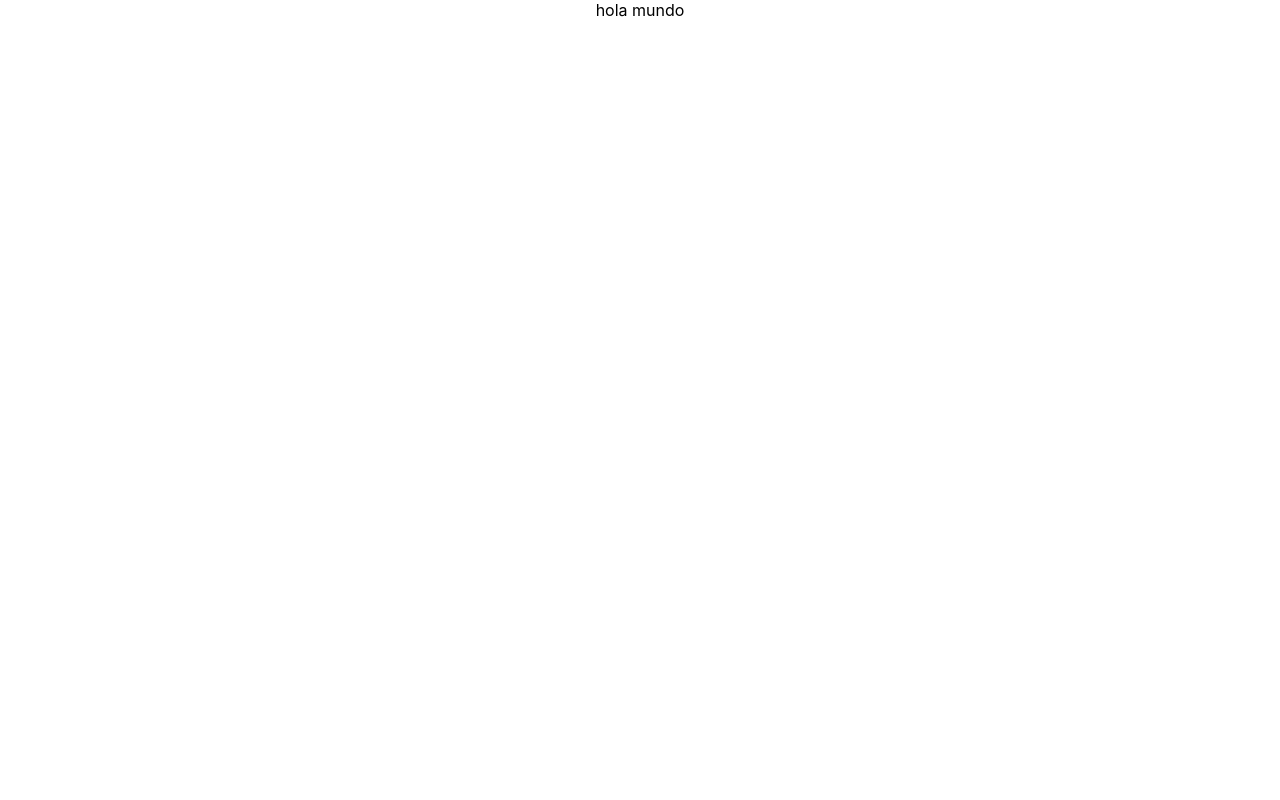
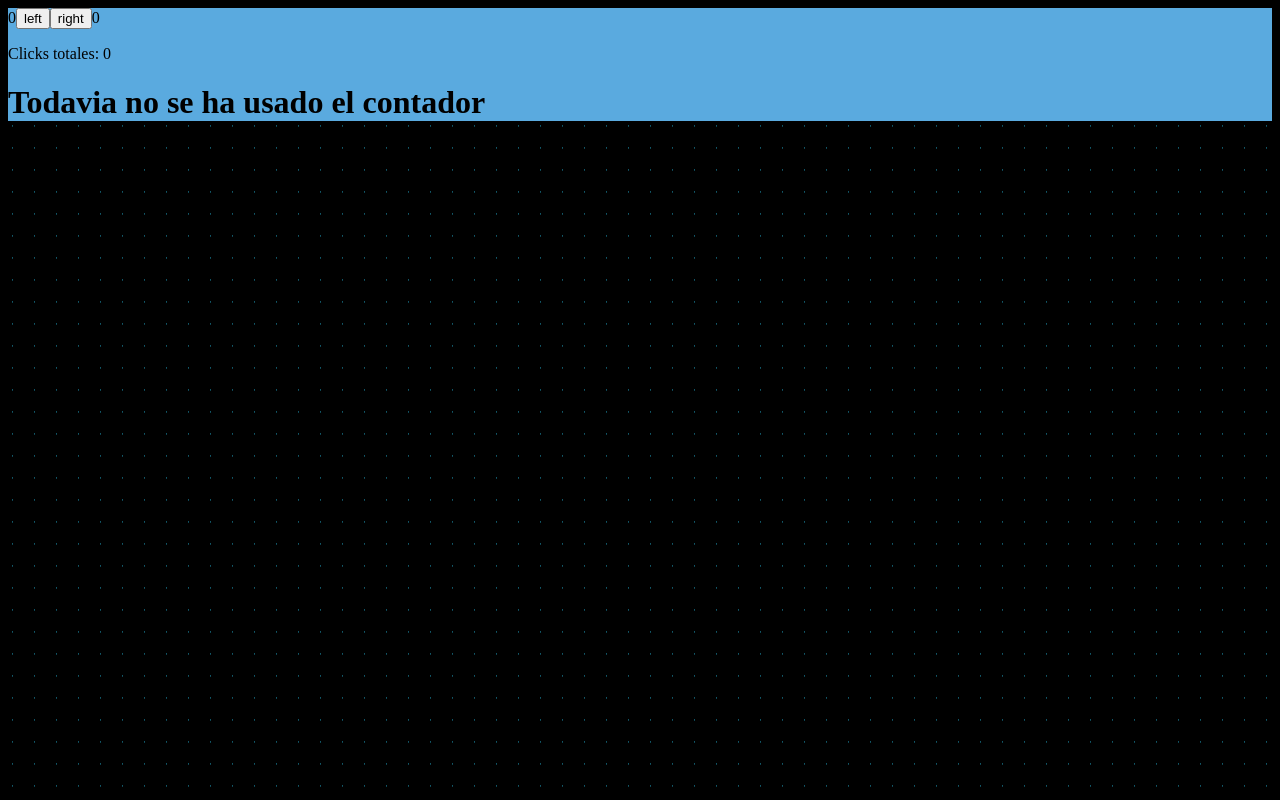
Before and after one commit to diegofernandoalayon/bootcamp_fullstackopen, a React (Create React App) app in the folder part1-react/: page / in a window 1280 px wide. Built offline with nearby package versions, Linux system fonts and the light colour scheme.

Commit message:
components, states, event handlers

```diff
--- a/part1-react/src/App.js
+++ b/part1-react/src/App.js
@@ -1,13 +1,27 @@
+import React from 'react'
 
-import './App.css';
+const Title = ({course}) => <h1>{course}</h1>
+const Paragraph = ({part, exer})=> <p>{part} {exer}</p>
+const App = () => {
+  const course = 'Half Stack application development'
+  const part1 = 'Fundamentals of React'
+  const exercises1 = 10
+  const part2 = 'Using props to pass data'
+  const exercises2 = 7
+  const part3 = 'State of a component'
+  const exercises3 = 14
 
-function App() {
-  const mensaje = 'hola mundo'
   return (
-    <div className="App">
-      {mensaje}
+    <div>
+      <Title course={course}/>
+      <Paragraph part = {part1} exer={exercises1} />
+      <Paragraph part = {part2} exer={exercises2} />
+      <Paragraph part = {part3} exer={exercises3} />
+      <Paragraph part = "Number of exercises" exer={exercises1+exercises2+exercises3} />
+
+      <p>Number of exercises {exercises1 + exercises2 + exercises3}</p>
     </div>
-  );
+  )
 }
 
-export default App;
+export default App
--- /dev/null
+++ b/part1-react/src/estilos.css
@@ -0,0 +1,10 @@
+body{
+    --dot-size: 1px;
+    --dot-space: 22px;
+    background: linear-gradient(
+        90deg, #000 21px, transparent 1% ) 50%, linear-gradient(#000 21px,transparent 1%) 50%, #209bb9;
+    background-size: var(--dot-space) var(--dot-space);
+}
+.cont{
+    background-color: rgb(90, 170, 223);
+}
--- a/part1-react/src/index.js
+++ b/part1-react/src/index.js
@@ -1,17 +1,66 @@
-import React from 'react';
-import ReactDOM from 'react-dom';
-import './index.css';
-import App from './App';
-import reportWebVitals from './reportWebVitals';
+import ReactDOM from 'react-dom'
+import {useState} from 'react'
+import './estilos.css'
 
-ReactDOM.render(
-  <React.StrictMode>
-    <App />
-  </React.StrictMode>,
-  document.getElementById('root')
-);
+const WarningNotUsed = () =>{
+    return <h1>Todavia no se ha usado el contador</h1>
+}
+const ListOfClicks = ({clicks}) =>{
+    return <p>{clicks.join(', ')}</p>
+}
 
-// If you want to start measuring performance in your app, pass a function
-// to log results (for example: reportWebVitals(console.log))
-// or send to an analytics endpoint. Learn more: https://bit.ly/CRA-vitals
-reportWebVitals();
+const App = () => {
+    // const [left, setLeft] = useState(0)
+    // const [right, setRight] = useState(0)
+
+    // const [counters, setCounters] = useState({
+    //     left: 0,
+    //     right: 0,
+    //     // clicks: 0,
+    // })
+    const [clicks, setClicks] = useState([])
+
+    const countLeft = clicks.filter(click => click==="L")
+    const countRight = clicks.filter(click => click==="R")
+    const handleClickLeft =()=>{
+        // setCounters({
+        //     ...counters,
+        //     left: counters.left + 1,
+        //     right: counters.right,
+        //     // clicks: counters.clicks + 1
+        // })
+        setClicks(prevClicks=>([...prevClicks,'L']))
+    }
+    const handleClickRight =()=>{
+        // setCounters({
+        //     ...counters,
+        //     left: counters.left,
+        //     right: counters.right + 1,
+        //     // clicks: counters.clicks + 1
+
+        // })
+        setClicks(prevClicks=>([...prevClicks,'R']))
+    }
+
+
+    return (
+        <div className='cont'>
+            {countLeft.length}
+            <button onClick={handleClickLeft}>left</button>
+
+            <button onClick={handleClickRight}>right</button>
+            {countRight.length}
+            <p>Clicks totales: {clicks.length}</p>
+            {clicks.length === 0
+                ? <WarningNotUsed />
+                : <ListOfClicks clicks={clicks} />
+            }
+        </div>
+    )
+}
+
+
+ ReactDOM.render(
+    <App />,
+    document.getElementById('root')
+  )
```
Also changed, not shown: part1-react/src/oldindex.js (added, +31 -0 lines), 1 other file (tests, documents, lock files or other folders).
